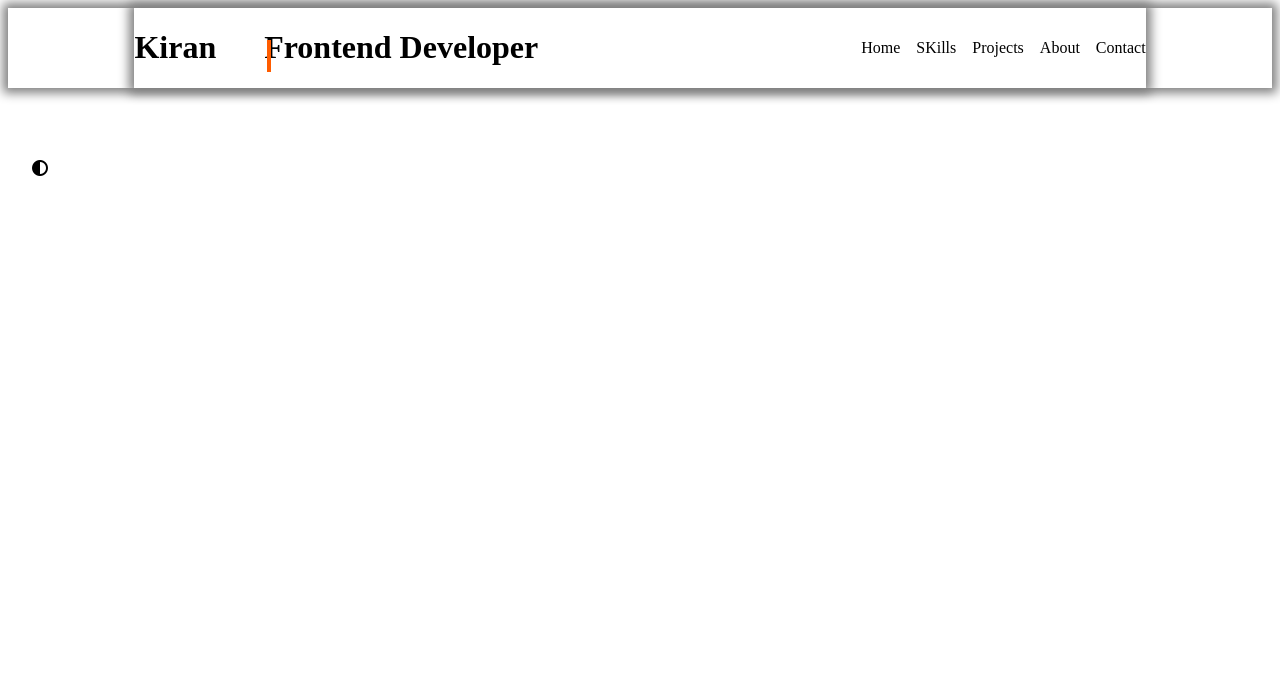
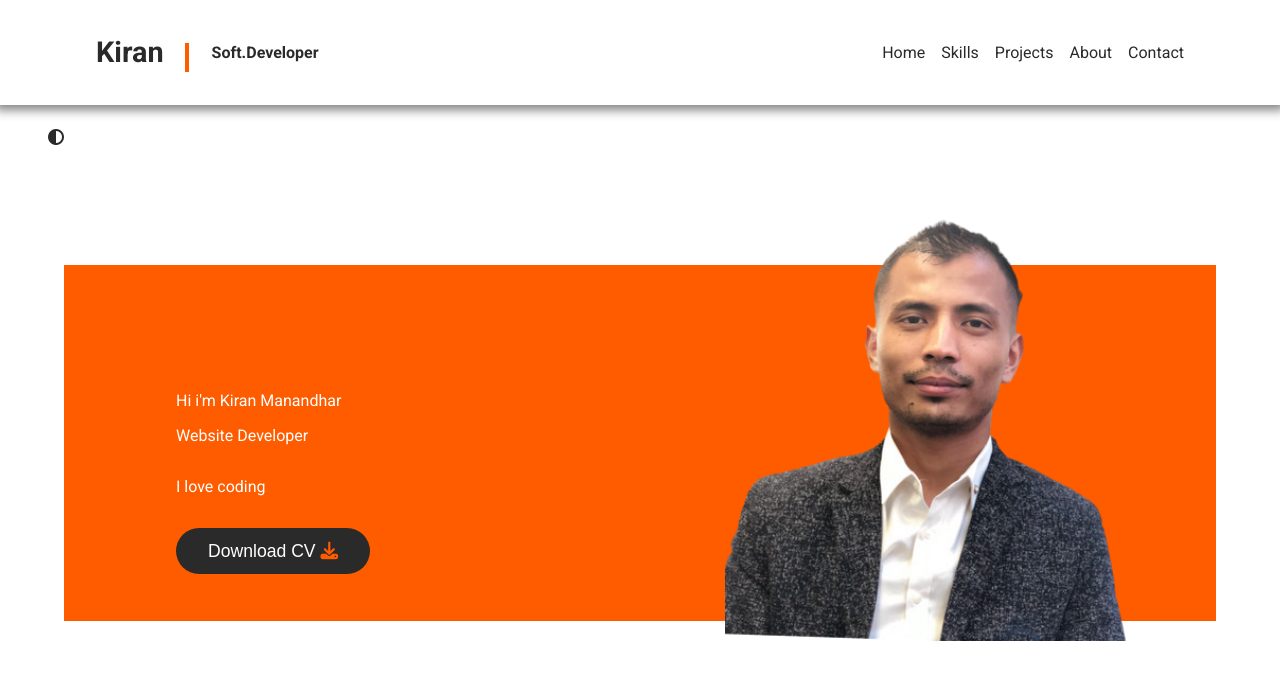
Before and after one commit to kiransamjhana/portfolio, a plain HTML site: page index.html in a window 1280 px wide. Drawn offline with Linux system fonts and the light colour scheme.

Commit message:
new hero section added

```diff
--- a/index.html
+++ b/index.html
@@ -4,13 +4,16 @@
     <meta charset="UTF-8" />
     <meta http-equiv="X-UA-Compatible" content="IE=edge" />
     <meta name="viewport" content="width=device-width, initial-scale=1.0" />
-    <link rel="stylesheet" href="style.css" />
+
+    <!-- google fonts -->
     <link rel="preconnect" href="https://fonts.googleapis.com" />
     <link rel="preconnect" href="https://fonts.gstatic.com" crossorigin />
     <link
-      href="https://fonts.googleapis.com/css2?family=Roboto:ital,wght@0,100;0,300;1,100&display=swap"
+      href="https://fonts.googleapis.com/css2?family=Roboto:wght@100;400;700&display=swap"
       rel="stylesheet"
     />
+
+    <!-- font aweson icons -->
     <link
       rel="stylesheet"
       href="https://cdnjs.cloudflare.com/ajax/libs/font-awesome/6.4.0/css/all.min.css"
@@ -19,51 +22,80 @@
       referrerpolicy="no-referrer"
     />
 
-    <title>My Protfolio</title>
+    <link rel="stylesheet" href="./style.css" />
+    <title>Kiran Portfolio Website</title>
   </head>
   <body>
     <div class="wrapper">
-      <!-- Dark mode button -->
+      <!-- dark mode button -->
 
-      <input type="checkbox" name="" id="darkMode" />
-      <label for="darMode" class="dark-mode-toggle">
-        <i class="fa-solid fa-circle-half-stroke"></i
-      ></label>
+      <input type="checkbox" id="darkMode" />
 
-      <!--
-        Heaeder section -->
+      <div class="wrapper">
+        <label for="darkMode" class="dark-mode-toggle">
+          <i class="fa-solid fa-circle-half-stroke"></i>
+        </label>
+
+        <!-- header section  -->
         <header>
           <div class="container flex header">
             <div class="logo flex">
               <div>
                 <h1>Kiran</h1>
               </div>
-            <div class="line">
-              <h1>Frontend Developer</h1>
+              <div>
+                <h1 class="line">Soft.Developer</h1>
               </div>
             </div>
             <div class="menu">
-            <input type="checkbox" name="" id="check" />
-            <label for="check" class="menu-icon"
-              ><i class="fa-solid fa-bars"></i
-            ></label>
+              <input type="checkbox" id="check" />
+              <label for="check" class="menu-icon">
+                <i class="fa-solid fa-bars"></i>
+              </label>
               <ul class="navigation flex">
                 <li><a href="">Home</a></li>
-              <li><a href="">SKills</a></li>
-              <li><a href="">Projects</a></li>
-              <li><a href="">About</a></li>
+                <li><a href="">Skills </a></li>
+                <li><a href="">Projects </a></li>
+                <li><a href="">About </a></li>
                 <li><a href="">Contact</a></li>
               </ul>
             </div>
           </div>
         </header>
-      <!-- Hero Section -->
-      <!-- Banner Section -->
-      <!-- SKills section -->
-      <!-- Projectds Section -->
-      <!-- About Me Section -->
-      <!-- Contact me section -->
-      <!-- Footer section -->
+
+        <!-- hero section  -->
+        <section class="container hero-section">
+          <div class="hero">
+            <div class="flex left">
+              <div>Hi i'm <span class="name">Kiran Manandhar</span></div>
+
+              <div class="tag">Website Developer</div>
+
+              <p>I love coding</p>
+              <div>
+                <button>
+                  Download CV <i class="fa-solid fa-download"></i>
+                </button>
+              </div>
+            </div>
+            <div class="right">
+              <img src="./assest/link.jpg" alt="profile picture" />
+            </div>
+          </div>
+        </section>
+
+        <!-- Bannder section  -->
+
+        <!-- Skills section  -->
+
+        <!-- Projects section  -->
+
+        <!-- About me section  -->
+
+        <!-- Contact me section  -->
+
+        <!-- footer section -->
+      </div>
     </div>
   </body>
 </html>
--- a/style.css
+++ b/style.css
@@ -1,23 +1,11 @@
-/* styles
-Defualt  */
-
+/* Default styles */
 * {
-  /* margin: 0;
-    padding: 0; */
-
   box-sizing: border-box;
 }
-
-.body {
-  font-family: "Gill Sans", "Gill Sans MT", Calibri, "Trebuchet MS", sans-serif;
+body {
+  font-family: "Roboto", sans-serif;
   margin: 0;
   padding: 0;
-}
-
-.wrapper {
-  background-color: var(--body-bg);
-  min-height: 100vh;
-  color: var(--text-color);
 }
 
 .flex {
@@ -26,7 +14,7 @@ Defualt  */
 }
 
 .container {
-  width: 80%;
+  width: 90%;
   margin: auto;
 }
 
@@ -35,68 +23,88 @@ a {
   color: inherit;
 }
 
-.logo {
-  justify-content: center;
-  align-items: center;
-  gap: 3rem;
-}
-
+/* <!-- checkbox section  --> */
 :root {
   --color-orange: #ff5c00;
   --color-dark: #2a2a2a;
 
   --body-bg: #fff;
-  --text-color: var (color-dark);
+  --text-color: var(--color-dark);
+  --border-color: var(var(--color-dark));
 
-  --border-color: var (var(--color-dark));
-  /* color for dark */
-  --dark-bg: var(var(--color-dark));
-  --dark-text-color: #ffff;
+  /* for dark mode */
+  --dark-bg: var(--color-dark);
+  --dark-text-color: #fff;
   --dark-border-color: #fff;
 }
 
-/* dark mode activation */
+.wrapper {
+  background: var(--body-bg);
+  min-height: 100vh;
+  color: var(--text-color);
+}
+
+#darkMode {
+  position: fixed;
+  top: 6rem;
+  left: 2rem;
+  display: none;
+}
+.dark-mode-toggle {
+  position: fixed;
+  top: 8rem;
+  left: 3rem;
+}
+.dark-mode-toggle:hover {
+  transform: scale(1.5);
+  cursor: pointer;
+  transition: all 0.5s;
+}
+
+/* dark more activation */
 #darkMode:checked + .wrapper {
   background: var(--dark-bg);
   min-height: 100vh;
-  color: var(--dark-text);
+  color: var(--dark-text-color);
 }
 
-/* header */
-
+/* <!-- Header section  --> */
 header {
-  box-shadow: 0 0 10px 5px gray;
+  box-shadow: 0 0 10px 5px grey;
   position: sticky;
   top: 0;
 }
-
 .header {
-  box-shadow: 0 0 10px 5px gray;
   justify-content: space-between;
   align-items: center;
-  position: sticky;
-  top: 0;
+  padding: 1rem 2rem;
+}
+.logo {
+  justify-content: center;
+  align-items: center;
+  gap: 3rem;
+  position: relative;
 }
 
-.log > div:nth-child(1) h1 {
+.logo > div:nth-child(1) h1 {
   font-size: 1.8rem;
 }
 .line {
   font-size: 1rem;
-  position: relative;
 }
+
 .line::before {
   content: "";
   width: 4px;
   height: 40%;
-  top: 2rem;
-  left: 1%;
+  left: 40%;
+  /* top: 1rem; */
   background: var(--color-orange);
   position: absolute;
 }
 
-.menu-icon,
-#check {
+#check,
+.menu-icon {
   display: none;
 }
 
@@ -106,27 +114,69 @@ header {
 
 .navigation li a:hover {
   color: var(--color-orange);
-  transition: all 0.5sec;
+  transition: all 0.5s;
+}
+/* <!-- hero section  --> */
+.hero-section {
+  padding-top: 10rem;
+  color: var(--body-bg);
+}
+.hero {
+  background: var(--color-orange);
+  padding: 0 2rem;
+  display: grid;
+  grid-template-areas: "left right";
 }
 
-/* checkbox
- */
-#darkMode {
-  position: absolute;
-  top: 7rem;
-  left: 2rem;
-  display: none;
-  /* display: hidden; */
+.left {
+  grid-area: left;
+  flex-direction: column;
+  justify-content: center;
+  padding-left: 5rem;
+  padding-top: 10vh;
 }
 
-.dark-mode-toggle {
-  position: absolute;
-  top: 10rem;
-  left: 2rem;
+.left.name {
+  font-size: 1.3rem;
+  font-weight: bold;
 }
 
-.dark-mode-toggle:hover {
-  transform: scale(1.5);
-  cursor: pointer;
-  transition: all 0.5s;
+.left.tag {
+  font-size: 2.2rem;
+  font-weight: bold;
+  letter-spacing: 5px;
 }
+
+.left button {
+  padding: 0.8rem 2rem;
+  border: none;
+  background: var(--color-dark);
+  border-radius: 2rem;
+  color: var(--body-bg);
+  font-size: 1.1rem;
+}
+.left button i {
+  color: var(--color-orange);
+}
+.right {
+  grid-area: right;
+  justify-content: center;
+  align-items: center;
+  margin-top: -3rem;
+  margin-left: 20rem;
+}
+.right img {
+  height: 105%;
+}
+
+/* <!-- Bannder section  --> */
+
+/* <!-- Skills section  --> */
+
+/* <!-- Projects section  --> */
+
+/* <!-- About me section  --> */
+
+/* <!-- Contact me section  --> */
+
+/* <!-- footer section --> */
```
Also changed, not shown: assest/link.jpg (added). Lines whose indentation alone changed are shown as unchanged.
